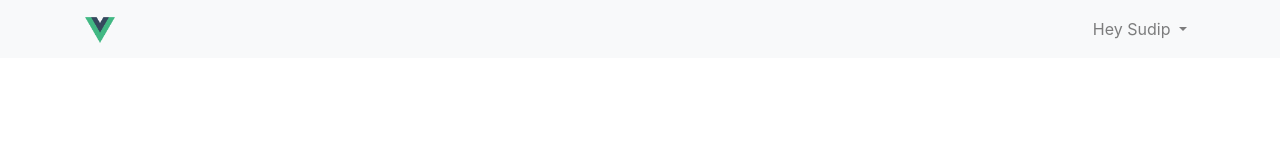
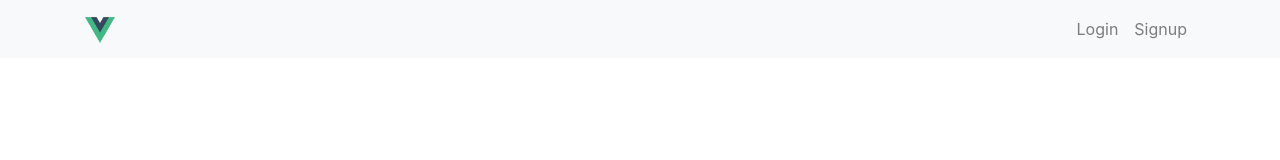
Before and after one commit to sudipsingh04/cummunity-blog, a Vue app: page / in a window 1280 px wide. Shown: the top 160 px of the page. Built offline with nearby package versions, Linux system fonts and the light colour scheme; the HTML template or start-up script is replaced by a standard one.

Commit message:
fixed navbar with router link

```diff
--- a/src/App.vue
+++ b/src/App.vue
@@ -1,7 +1,9 @@
 <template>
   <div id="app">
     <Navbar/>
-    <router-view></router-view>
+    <div class="container">
+      <router-view></router-view>
+    </div>
   </div>
 </template>
 
--- a/src/components/Navbar.vue
+++ b/src/components/Navbar.vue
@@ -10,14 +10,22 @@
 
       <div class="collapse navbar-collapse" id="navbarSupportedContent">
       <ul class="navbar-nav ml-auto">
-        <li class="nav-item dropdown">
+        <li class="nav-item">
+          <router-link class="nav-link" to="/login">Login</router-link>
+        </li>
+
+        <li class="nav-item">
+          <router-link class="nav-link" to="/signup">Signup</router-link>
+        </li>
+
+        <!-- <li class="nav-item dropdown">
           <a class="nav-link dropdown-toggle" href="#" id="navbarDropdown" role="button" data-toggle="dropdown" aria-haspopup="true" aria-expanded="false">
             Hey Sudip
           </a>
           <div class="dropdown-menu" aria-labelledby="navbarDropdown">
             <a class="dropdown-item" href="#">Logout</a>
           </div>
-        </li>
+        </li> -->
       </ul>
     </div>
   </div>
```
